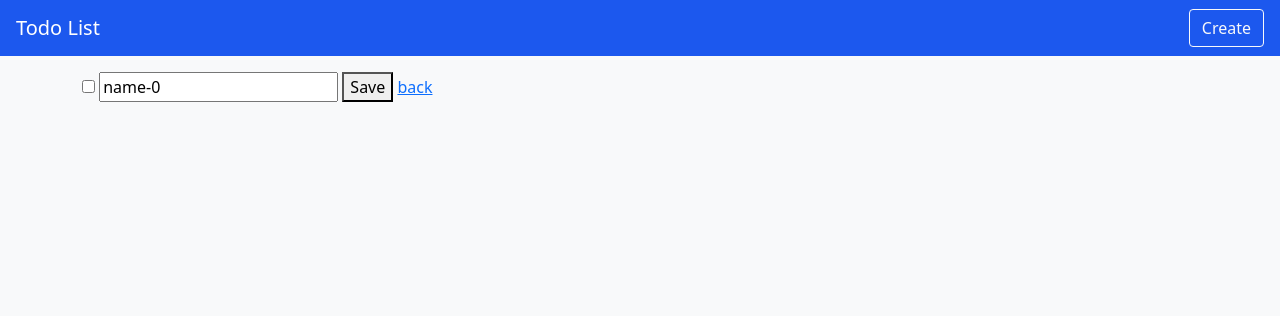
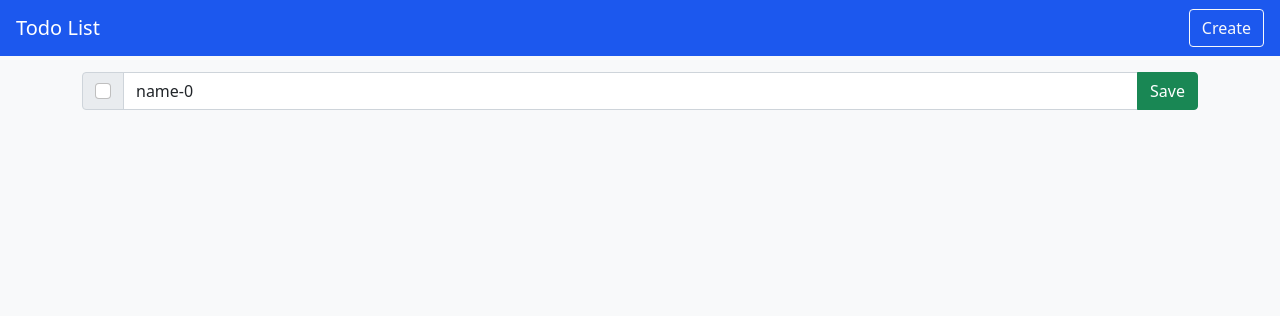
Before and after one commit to zairong/express_todo-list-with-mongoDB, a Node server app: page /todos/600000000000000000000001/edit in a window 1280 px wide. Shown: the top 316 px of the page. Run offline with Node 20, Linux system fonts and the light colour scheme; data comes from the database, SQL or seed files in the repository; some libraries are stand-ins or nearby versions.

Commit message:
modify edit page ui

```diff
--- a/views/edit.hbs
+++ b/views/edit.hbs
@@ -1,7 +1,9 @@
-{{!-- <form action="/todos/{{ todo._id }}/edit" method="POST"> --}}
-<form action="/todos/{{ todo._id }}?_method=PUT" method="POST">
-<input type="checkbox" name="isDone" {{#if todo.isDone}} checked {{/if}}>
-  <input type="text" placeholder="name" name="name" value="{{ todo.name }}">
-  <button type="submit">Save</button>
-  <a href="/">back</a>
+<form action="/todos/{{ todo._id }}?_method=PUT" method="POST" style="display: inline;">
+  <div class="input-group">
+    <div class="input-group-text">
+      <input type="checkbox" class="form-check-input mt-0" name="isDone" {{#if todo.isDone }} checked {{/if}}>
+    </div>
+    <input class="form-control" type="text" placeholder="name" name="name" value="{{ todo.name }}">
+    <button class="btn btn-success" type="submit">Save</button>
+  </div>
 </form>
```
